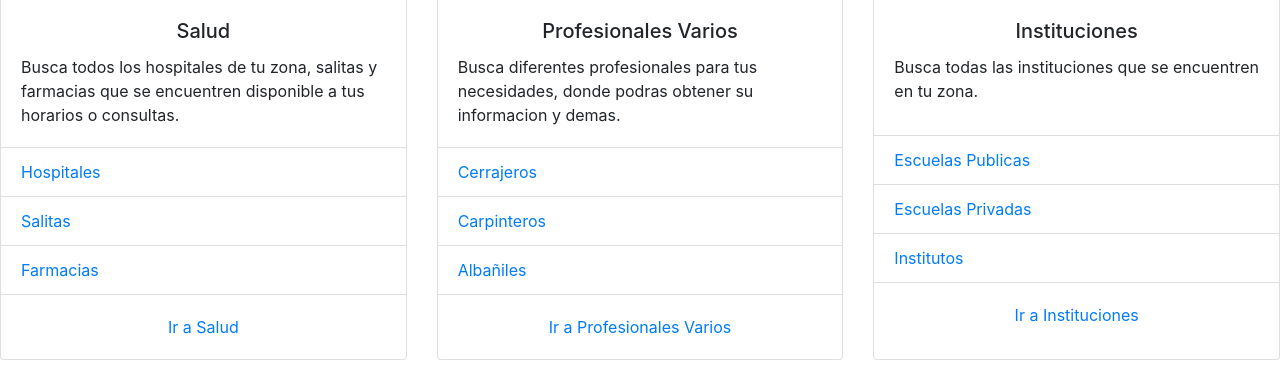
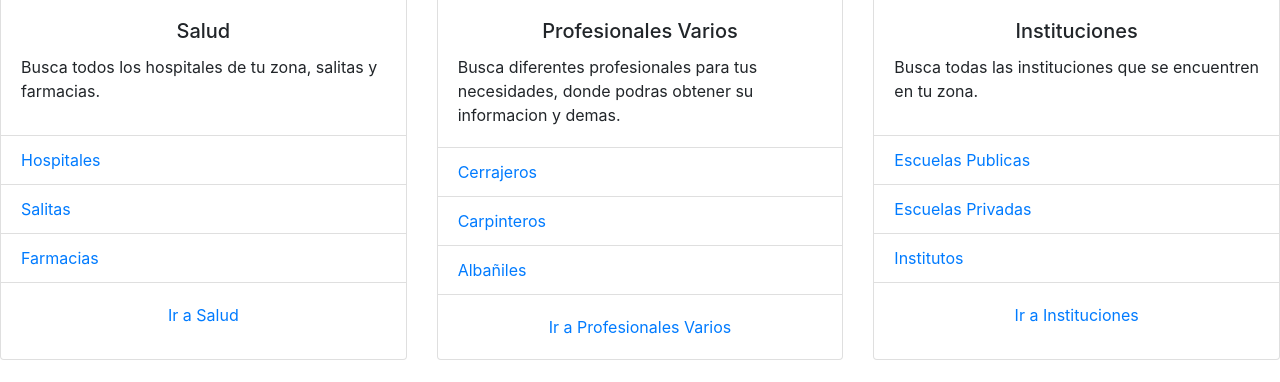
Before and after one commit to Ariel306/tesis-2020, a PHP site: page /ArServicios/index.php in a window 1280 px wide. Shown: the part 650-1032 px from the top of the page. Run offline with PHP 8.4, Linux system fonts and the light colour scheme; the visitor is signed in with stand-in values (Sample User, id 1); data comes from the database, SQL or seed files in the repository; some libraries are stand-ins or nearby versions.

Commit message:
Se modifico la linea 38 de index.php

```diff
--- a/index/index.php
+++ b/index/index.php
@@ -35,7 +35,7 @@
         <img width='284' height='284' src="../imagenes/servicios/salud/salud.jpg" class="card-img-top" alt="Imagen relacionada a los servicios de salud" >
         <div class="card-body">
           <h5 class="card-title" style="text-align:center;">Salud</h5>
-          <p class="card-text">Busca todos los hospitales de tu zona, salitas y farmacias que se encuentren disponible a tus horarios o consultas.</p>
+          <p class="card-text">Busca todos los hospitales de tu zona, salitas y farmacias.</p>
 
         </div>
         <ul class="list-group list-group-flush">
```
